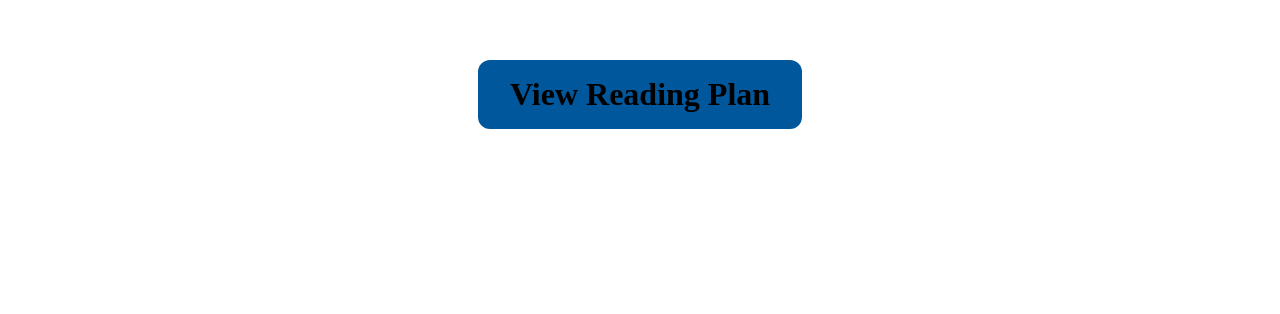
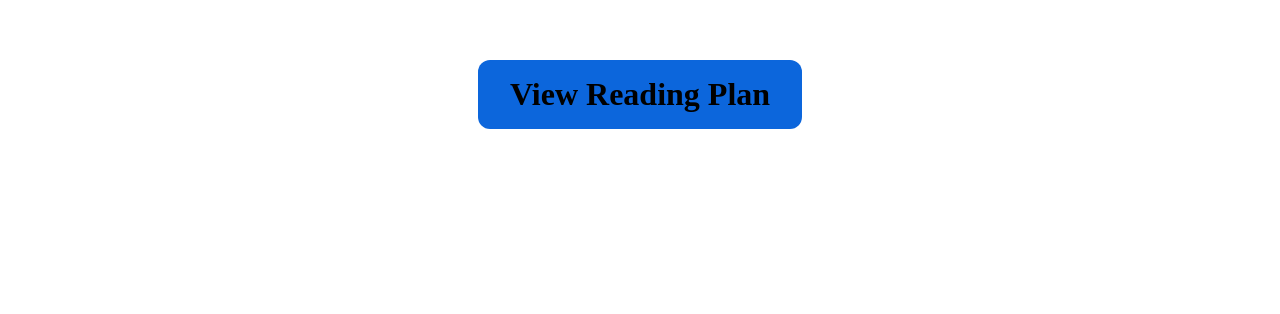
Before and after one commit to Tiffufu/reading-calculator, a website built with Parcel: page index.html in a window 1280 px wide. Shown: the part 486-800 px from the top of the page. Built offline with nearby package versions, Linux system fonts and the light colour scheme.

Commit message:
Updated color again
Wanted blue to be more "education friendly"

```diff
--- a/css/main.css
+++ b/css/main.css
@@ -88,8 +88,8 @@ textarea {
    ========================================================================== */
 
 :root {
-  --main-color: #01579B;
-  --shadow: #004275;
+  --main-color: #0C66DC;
+  --shadow: #1446bd;
 }
 
 body {
```
